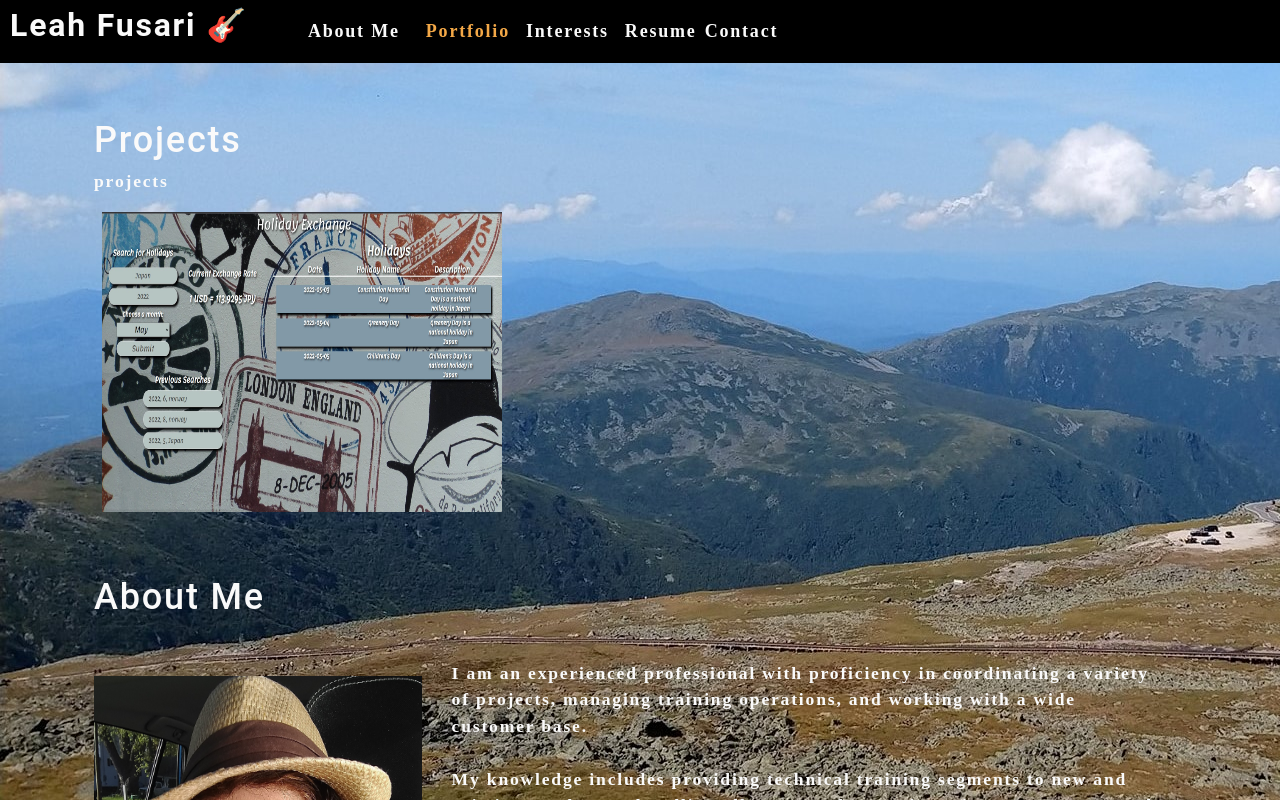
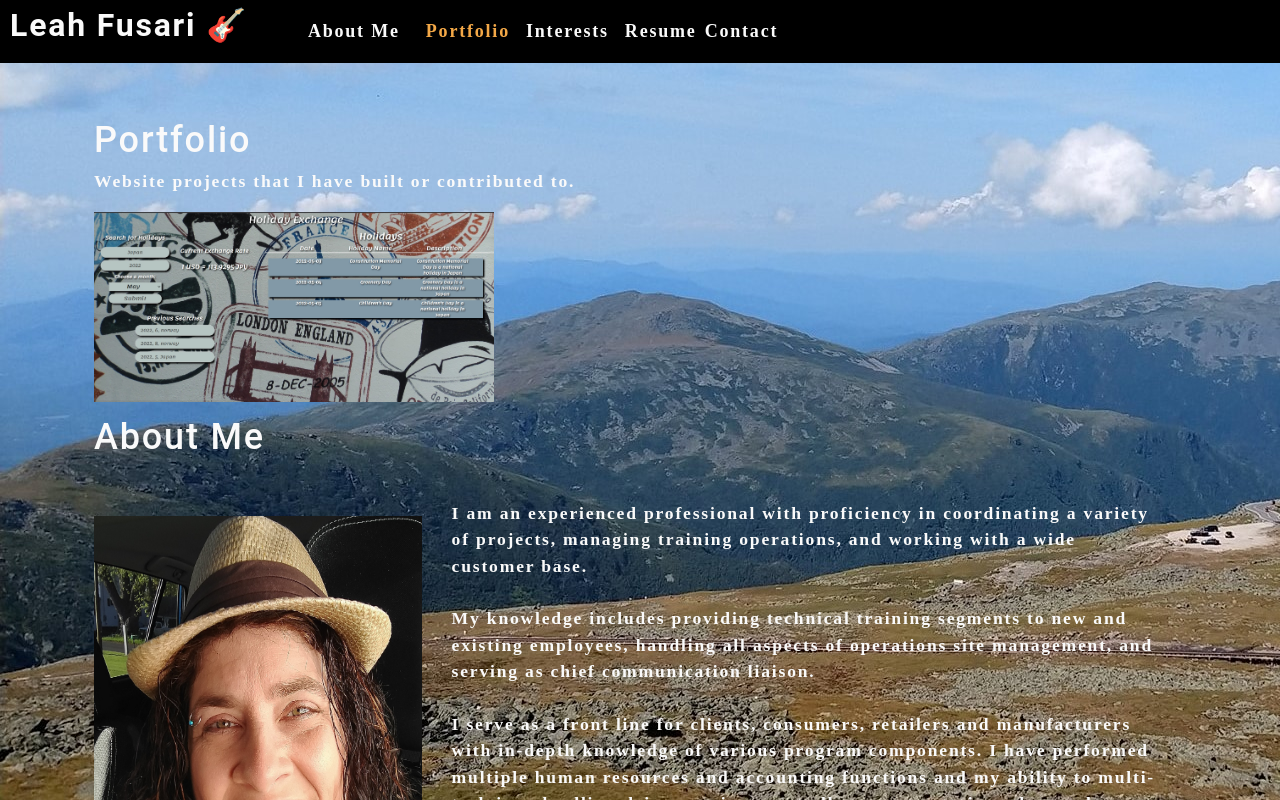
Before and after one commit to LeahFusari/leah-fusari-portfolio, a React (Create React App) app: page / in a window 1280 px wide. Shown: the top 800 px of the page. Built offline with nearby package versions, Linux system fonts and the light colour scheme.

Commit message:
fixed photo rendering issue in App.js/View

```diff
--- a/src/App.js
+++ b/src/App.js
@@ -16,7 +16,7 @@
     {
         name: "Resume",
         description: "My downloadable resume.",
-    },
+    }
 ]);
 
 const [currentCategory, setCurrentCategory] = useState(categories[0]);
@@ -30,7 +30,7 @@
       ></Nav>
       <main>
         <div>
-          <View></View>
+          <View currentCategory={currentCategory}></View>
           <About></About>
         </div>
       </main>
--- /dev/null
+++ b/src/components/PhotoList/index.js
@@ -0,0 +1,17 @@
+import React from 'react'
+
+import photo from '../../assets/images/projects/holiday-exchange.jpg';
+
+
+function PhotoList() {
+  return (
+    <div>
+        <img
+          src={photo}
+          alt="Example"
+        />
+    </div>
+  )
+}
+
+export default PhotoList;
--- a/src/components/View/index.js
+++ b/src/components/View/index.js
@@ -1,27 +1,27 @@
 import React from 'react';
 import { capitalizeFirstLetter } from '../../utils/helpers';
-import photo from "../../assets/images/projects/holiday-exchange.jpg";
+import PhotoList from '../PhotoList';
+// import photo from "../../assets/images/projects/holiday-exchange.jpg";
 
-function View (props) {
-  const currentCategory = {
-    name: "projects",
-    description:
-      "Web development projects that I have created or contributed to.",
-  };
+// function View ({ currentCategory }) {
+//   const { name, description } = currentCategory;
+//   return (
+//     <section>
+//       <h1 data-testid="h1tag">{capitalizeFirstLetter(name)}</h1>
+//       <p>{description}</p>
+//       <PhotoList />
+//     </section>
+//   );
+// }
+function View(props) {
+  const { currentCategory } = props;
   return (
     <section>
-      <h1>{capitalizeFirstLetter(currentCategory.name)}</h1>
-      <p>{currentCategory.name}</p>
-      <div>
-          <img
-            src={photo}
-            alt="example"
-            className="img-thumbnail mx-1"
-          />
-      </div>
+      <h1 data-testid="h1tag">{capitalizeFirstLetter(currentCategory.name)}</h1>
+      <p>{currentCategory.description}</p>
+      <PhotoList category={currentCategory.name} />
     </section>
   );
 }
 
-
   export default View;
```
